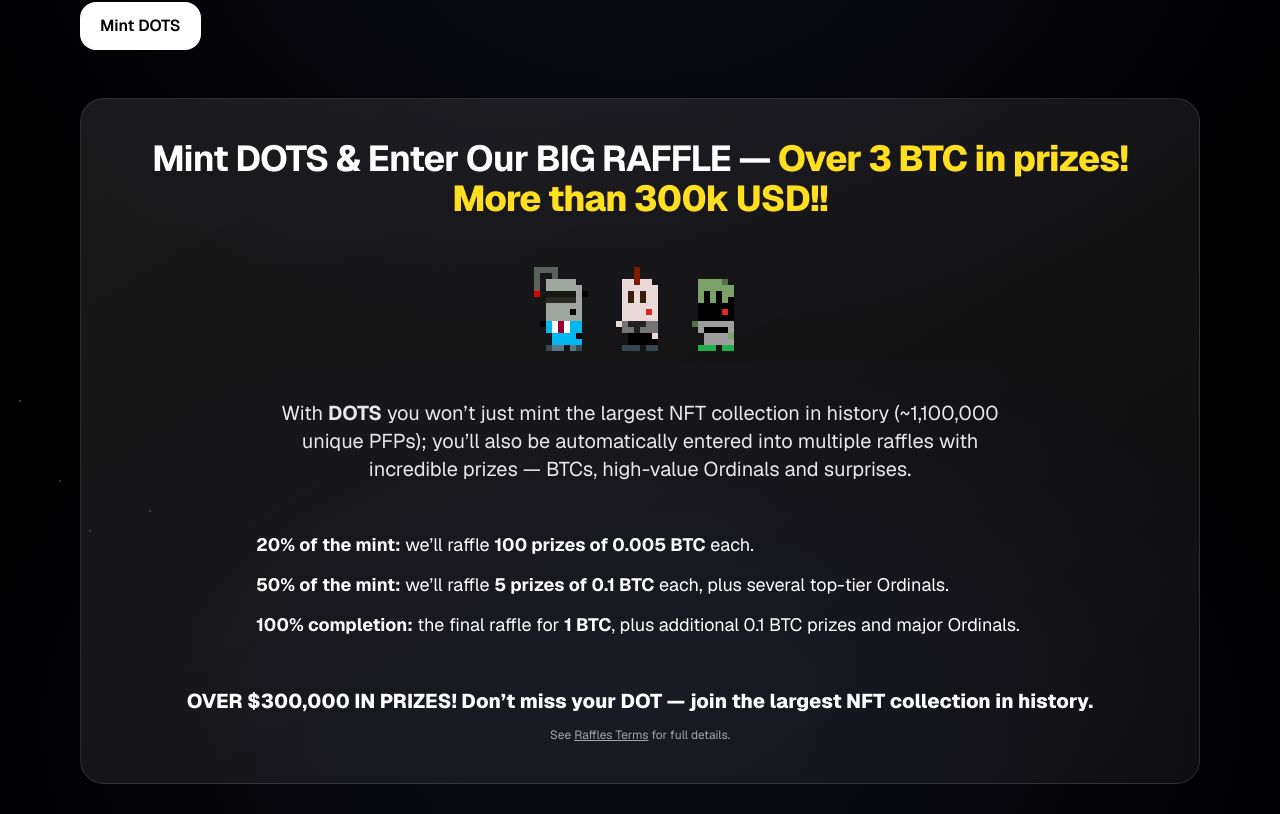
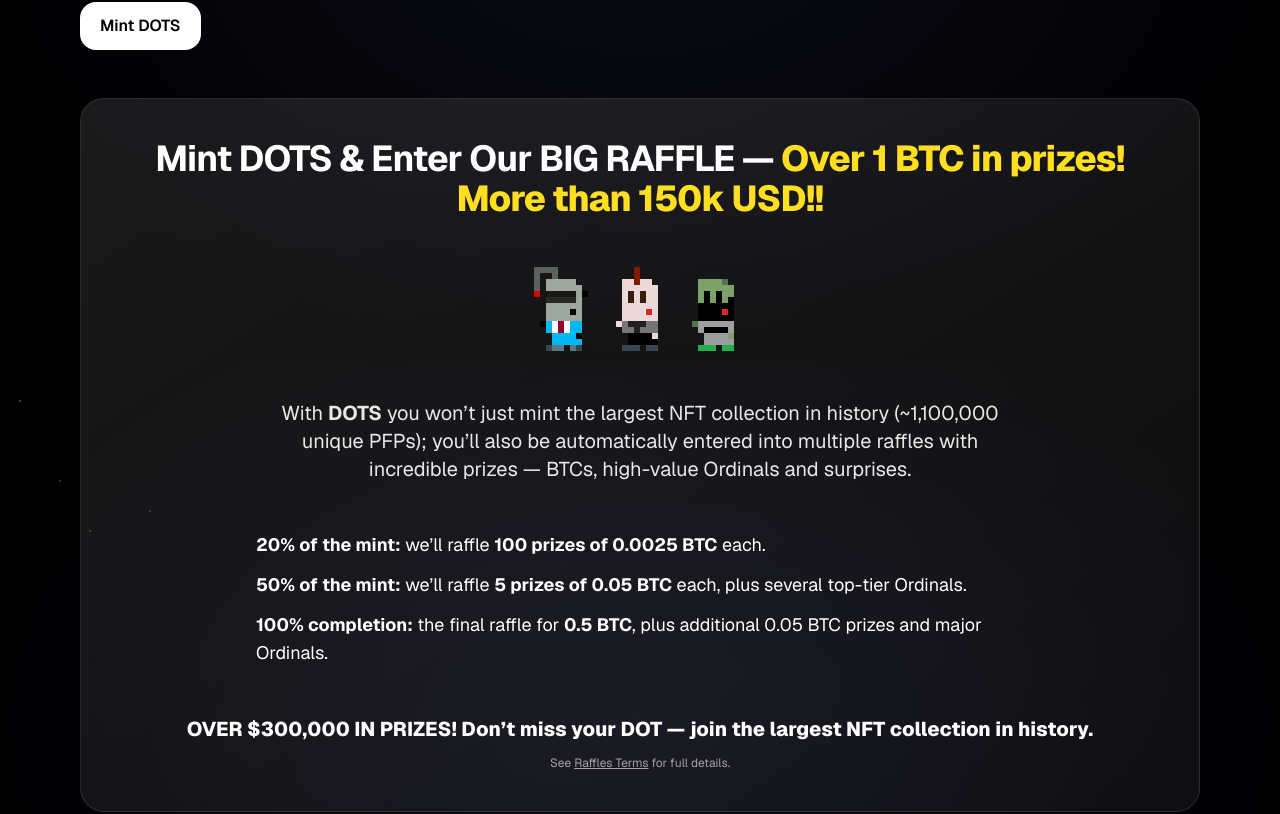
Before and after one commit to justdotsart/dots-site, a Next.js app: page / in a window 1280 px wide. Shown: the part 439-1253 px from the top of the page. Built offline with nearby package versions, Linux system fonts and the light colour scheme.

Commit message:
feat: breve descripción de lo cambiado

```diff
--- a/app/page.js
+++ b/app/page.js
@@ -459,7 +459,7 @@ function DotsSweepstakes({ lang }) {
       <section className="max-w-6xl mx-auto px-4 pb-8">
         <div className="rounded-3xl border border-white/10 bg-gradient-to-br from-white/10 to-white/5 p-6 md:p-10 text-center">
           <h2 className="text-3xl md:text-4xl font-bold tracking-tight">
-            Mintea DOTS y participa en nuestro <span className="uppercase">GRAN SORTEO</span> — <span className="text-yellow-300 font-extrabold">¡Más de 3 BTC en premios! ¡¡¡300mil dólares!!!</span>
+            Mintea DOTS y participa en nuestro <span className="uppercase">GRAN SORTEO</span> — <span className="text-yellow-300 font-extrabold">¡Más de 1 BTC en premios! ¡¡¡150mil dólares!!!</span>
           </h2>
 
           {/* 3 DOTs pequeños centrados (usando BOTTOM_DOT_IDS para evitar repeticiones) */}
@@ -474,9 +474,9 @@ function DotsSweepstakes({ lang }) {
           </p>
 
           <ul className="mt-12 text-left max-w-3xl mx-auto space-y-3 text-base md:text-lg">
-            <li><strong>Al 20% del mint:</strong> rifaremos <strong>100 premios de 0.005 BTC</strong> cada uno.</li>
-            <li><strong>Al 50% del mint:</strong> rifaremos <strong>5 premios de 0.1 BTC</strong> cada uno, además de Ordinals de colecciones top.</li>
-            <li><strong>Al 100%:</strong> rifa final por <strong>1 BTC</strong>, más premios adicionales de 0.1 BTC y Ordinals importantes.</li>
+            <li><strong>Al 20% del mint:</strong> rifaremos <strong>100 premios de 0.0025 BTC</strong> cada uno.</li>
+            <li><strong>Al 50% del mint:</strong> rifaremos <strong>5 premios de 0.05 BTC</strong> cada uno, además de Ordinals de colecciones top.</li>
+            <li><strong>Al 100%:</strong> rifa final por <strong>0.5 BTC</strong>, más premios adicionales de 0.05 BTC y Ordinals importantes.</li>
           </ul>
 
           <p className="mt-12 font-extrabold text-white/100 text-lg md:text-xl">¡MÁS DE <span className="uppercase">$300,000</span> EN PREMIOS! No te quedes sin tu DOT — sé parte de la colección NFT más grande de la historia.</p>
@@ -493,7 +493,7 @@ function DotsSweepstakes({ lang }) {
     <section className="max-w-6xl mx-auto px-4 pb-8">
       <div className="rounded-3xl border border-white/10 bg-gradient-to-br from-white/10 to-white/5 p-6 md:p-10 text-center">
         <h2 className="text-3xl md:text-4xl font-bold tracking-tight">
-          Mint DOTS & Enter Our <span className="uppercase">BIG RAFFLE</span> — <span className="text-yellow-300 font-extrabold">Over 3 BTC in prizes! More than 300k USD!!</span>
+          Mint DOTS & Enter Our <span className="uppercase">BIG RAFFLE</span> — <span className="text-yellow-300 font-extrabold">Over 1 BTC in prizes! More than 150k USD!!</span>
         </h2>
 
         {/* 3 DOTs pequeños centrados (usando BOTTOM_DOT_IDS para evitar repeticiones) */}
@@ -508,9 +508,9 @@ function DotsSweepstakes({ lang }) {
         </p>
 
         <ul className="mt-12 text-left max-w-3xl mx-auto space-y-3 text-base md:text-lg">
-          <li><strong>20% of the mint:</strong> we’ll raffle <strong>100 prizes of 0.005 BTC</strong> each.</li>
-          <li><strong>50% of the mint:</strong> we’ll raffle <strong>5 prizes of 0.1 BTC</strong> each, plus several top-tier Ordinals.</li>
-          <li><strong>100% completion:</strong> the final raffle for <strong>1 BTC</strong>, plus additional 0.1 BTC prizes and major Ordinals.</li>
+          <li><strong>20% of the mint:</strong> we’ll raffle <strong>100 prizes of 0.0025 BTC</strong> each.</li>
+          <li><strong>50% of the mint:</strong> we’ll raffle <strong>5 prizes of 0.05 BTC</strong> each, plus several top-tier Ordinals.</li>
+          <li><strong>100% completion:</strong> the final raffle for <strong>0.5 BTC</strong>, plus additional 0.05 BTC prizes and major Ordinals.</li>
         </ul>
 
         <p className="mt-12 font-extrabold text-white/100 text-lg md:text-xl">OVER <span className="uppercase">$300,000</span> IN PRIZES! Don’t miss your DOT — join the largest NFT collection in history.</p>
--- a/app/terms/TermsClient.jsx
+++ b/app/terms/TermsClient.jsx
@@ -71,9 +71,9 @@ export default function TermsClient() {
           <div className="bg-white/5 p-4 rounded-lg border border-white/6">
             <strong className="block mb-2">{isES ? "Hitos y premios" : "Milestones & prizes"}</strong>
             <ul className="list-disc pl-5 text-white/90 space-y-2">
-              <li>{isES ? "Al 20% del mint: rifaremos 100 premios de 0.005 BTC cada uno." : "At 20%: we’ll raffle 100 prizes of 0.005 BTC each."}</li>
-              <li>{isES ? "Al 50%: rifaremos 5 premios de 0.1 BTC cada uno + Ordinals seleccionados." : "At 50%: we’ll raffle 5 prizes of 0.1 BTC each + selected high-value Ordinals."}</li>
-              <li>{isES ? "Al 100%: rifa final por 1 BTC + premios adicionales de 0.1 BTC y Ordinals de alto valor." : "At 100% completion: the final raffle for 1 BTC + additional 0.1 BTC prizes and major Ordinals."}</li>
+              <li>{isES ? "Al 20% del mint: rifaremos 100 premios de 0.0025 BTC cada uno." : "At 20%: we’ll raffle 100 prizes of 0.0025 BTC each."}</li>
+              <li>{isES ? "Al 50%: rifaremos 5 premios de 0.05 BTC cada uno + Ordinals seleccionados." : "At 50%: we’ll raffle 5 prizes of 0.05 BTC each + selected high-value Ordinals."}</li>
+              <li>{isES ? "Al 100%: rifa final por 0.5 BTC + premios adicionales de 0.05 BTC y Ordinales de alto valor." : "At 100% completion: the final raffle for 0.5 BTC + additional 0.05 BTC prizes and major Ordinals."}</li>
             </ul>
           </div>
         </section>
```
